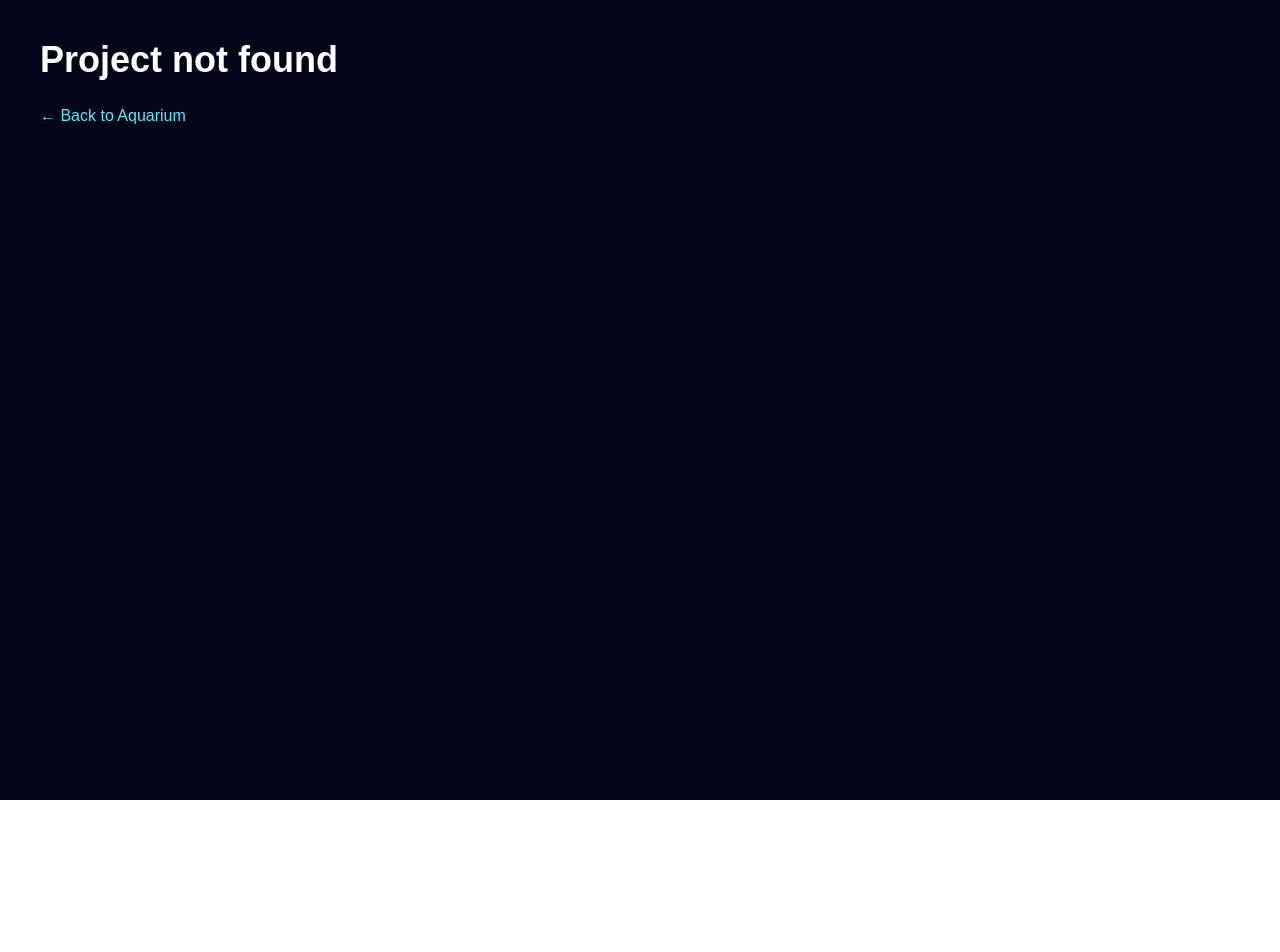
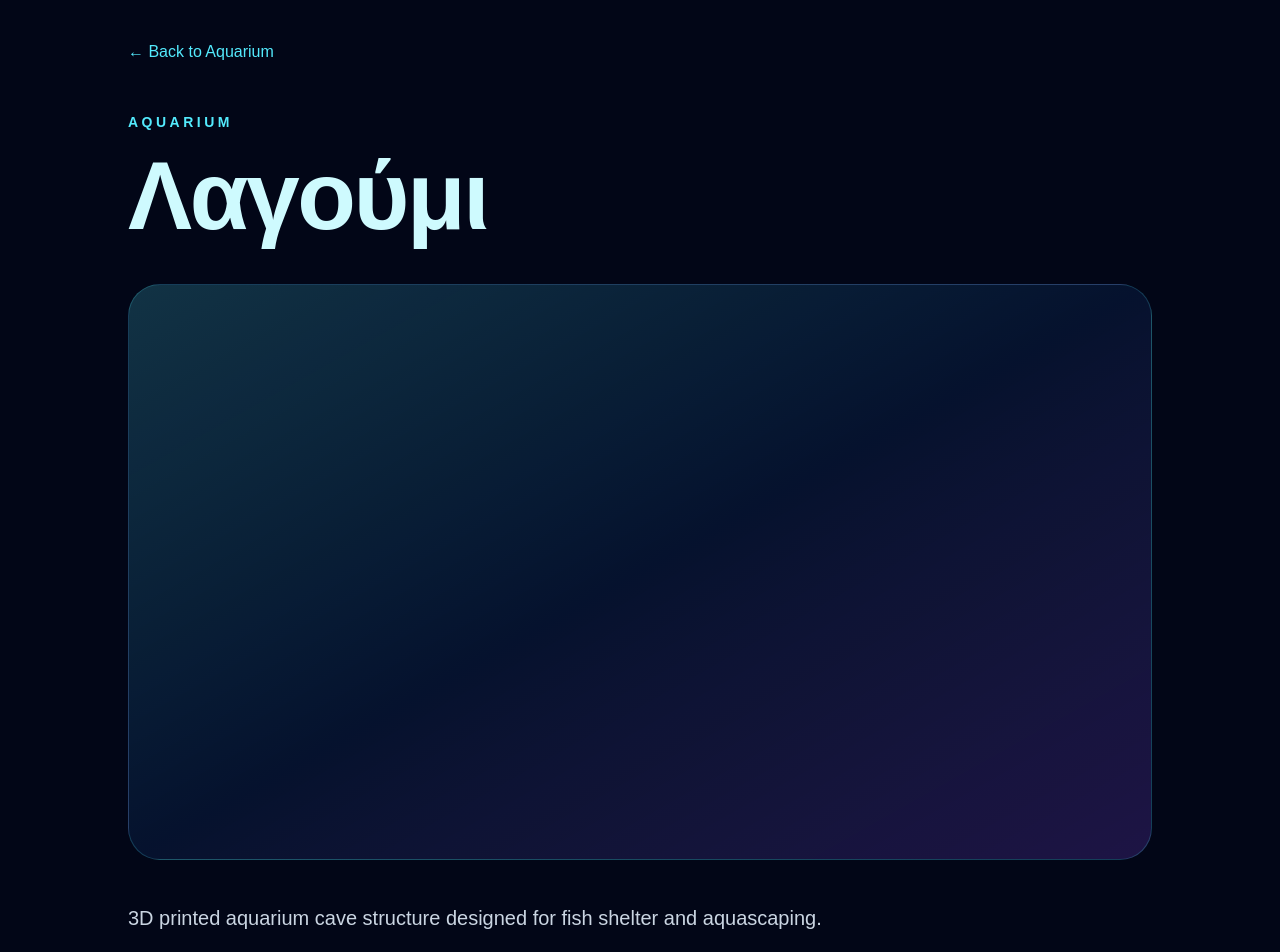
Before and after one commit to FotisVal/phivimakes-site, a Next.js app: page /projects/aquarium/lagoumi in a window 1280 px wide. Before the commit this address had no page. Shown: the top 952 px of the page. Before the commit the page ends 800 px from the top, so only its background shows below. Built offline with nearby package versions, Linux system fonts and the light colour scheme.

Commit message:
Updated PROJECTS5

```diff
--- a/data/projects.ts
+++ b/data/projects.ts
@@ -3,25 +3,30 @@ export const allProjects = [
     title: "Λαγούμι",
     type: "Aquarium",
     category: "aquarium",
+    slug: "lagoumi",
     href: "/projects/aquarium/lagoumi",
     date: "2026-05-08",
+    description:
+      "3D printed aquarium cave structure designed for fish shelter and aquascaping.",
   },
   {
     title: "Νησίδα",
     type: "Aquarium",
     category: "aquarium",
+    slug: "nisida",
     href: "/projects/aquarium/nisida",
     date: "2026-05-07",
+    description:
+      "Floating-style aquarium island concept with custom rock and plant support.",
   },
   {
     title: "Mini Cooper Phone Mount",
     type: "Mini Cooper",
     category: "mini-cooper",
+    slug: "phone-mount",
     href: "/projects/mini-cooper/phone-mount",
     date: "2026-05-06",
+    description:
+      "Custom 3D printed phone mount for Mini Cooper interior use.",
   },
 ];
-
-export const latestProjects = [...allProjects]
-  .sort((a, b) => b.date.localeCompare(a.date))
-  .slice(0, 3);
```
